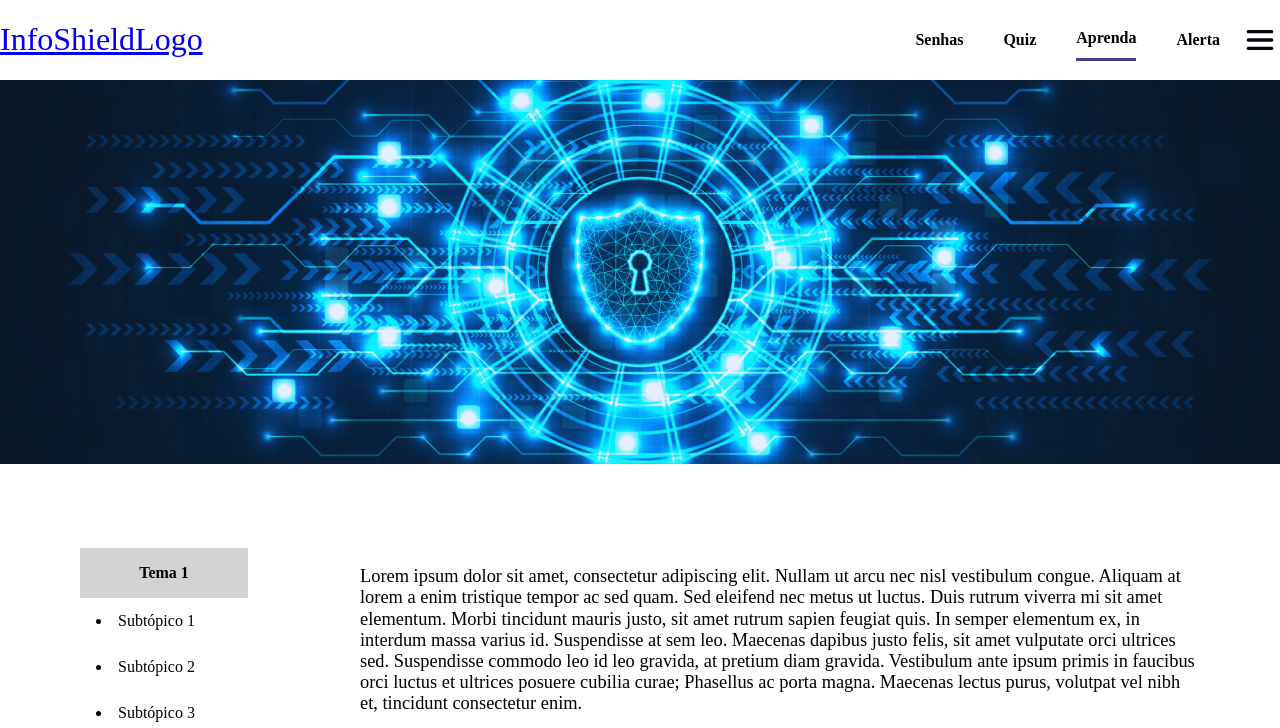
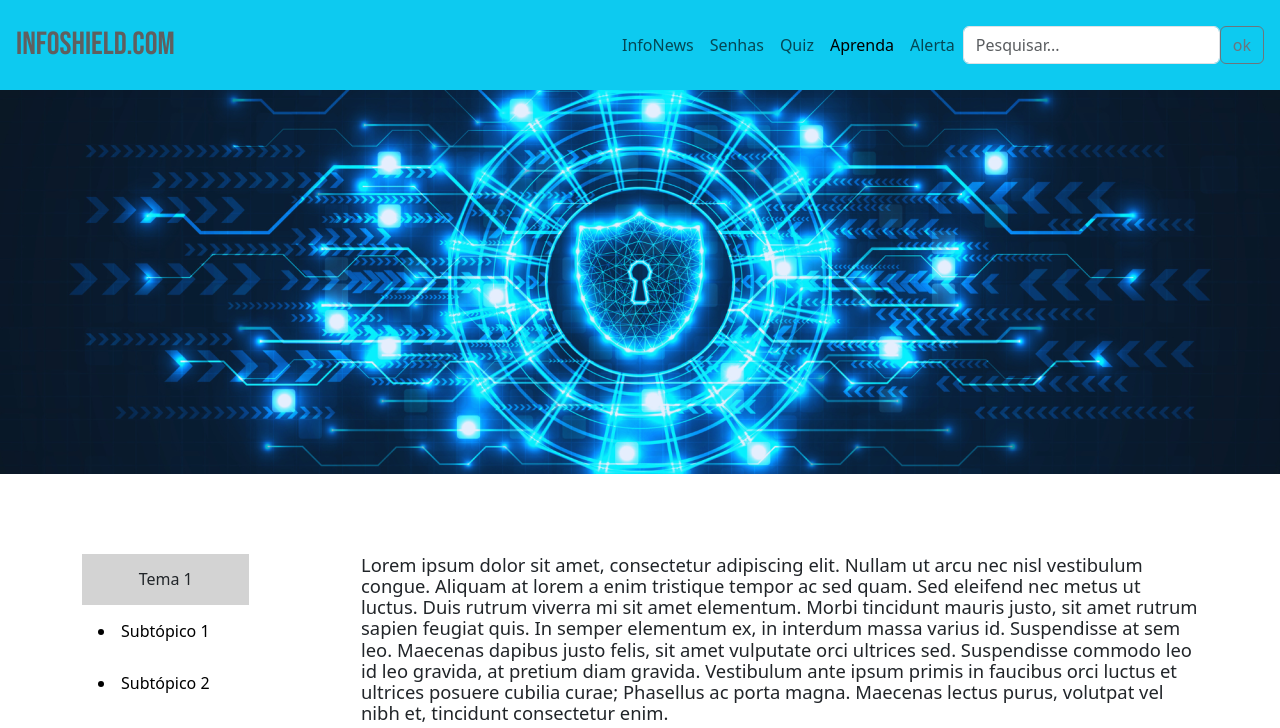
Before and after one commit to ICEI-PUC-Minas-PMV-SI/pmv-si-2024-1-pe1-t4-si_t4_app_web_1osem2024_gp01, a plain HTML site: page src/learn.html in a window 1280 px wide. Shown: the top 728 px of the page. Drawn offline with nearby package versions, Linux system fonts and the light colour scheme.

Commit message:
integracao layout header e footer - lauro

```diff
--- a/src/Password.html
+++ b/src/Password.html
@@ -6,86 +6,40 @@
     <title>Password Generator</title>
     <link rel="stylesheet" href="styles/global-styles.css" />
     <link rel="stylesheet" href="styles/password.css" />
+    <link href="/src/bootstrap-5.3.3-dist/bootstrap-5.3.3-dist/css/bootstrap.css" rel="stylesheet">
+    <link href="https://fonts.googleapis.com/css2?family=Archivo+Black&family=Bebas+Neue&family=Roboto:ital,wght@0,100;0,300;0,400;0,500;0,700;0,900;1,100;1,300;1,400;1,500;1,700;1,900&display=swap" rel="stylesheet">
   </head>
   <body>
     <header>
-      <div class="logo">
-        <h1><a href="index.html">InfoShieldLogo</a></h1>
-      </div>
-      <div class="menu">
-        <ul>
-          <li class="menu-item active">
-            <a href="password.html">Senhas</a>
+      <nav  class="navbar navbar-expand-md p-3 mb-0 bg-info text-muted ">
+
+          <a href="#"  class="navbar-brand bebas-neue-regular">InfoShield.com</a>
+          <button  class="navbar-toggler" data-bs-toggle="collapse" data-bs-target="#teste"><span class="navbar-toggler-icon"></span></button>
+
+             <div class="collapse navbar-collapse" id="teste">
+                  <ul class="navbar-nav ms-auto">
+                      <li class="nav-iten">
+                          <a href="/src/index.html"class="nav-link">InfoNews</a>
                       </li>
-          <li class="menu-item">
-            <a href="start-quiz.html">Quiz</a>
+                      <li class="nav-iten">
+                          <a href="../src/Password.html" class="nav-link active" >Senhas</a>
                       </li>
-          <li class="menu-item">
-            <a href="learn.html">Aprenda</a>
+                      <li class="nav-iten">
+                          <a href="../src/Quiz.html"class="nav-link" >Quiz</a>
                       </li>
-          <li class="menu-item">
-            <a href="alerta.html">Alerta</a>
+                      <li class="nav-iten">
+                          <a href="../src/learn.html" class="nav-link" >Aprenda</a>
                       </li>
+                      <li class="nav-iten" >
+                          <a href="../src/alerta.html" class="nav-link">Alerta</a>
                   </ul>
-        <svg
-          class="menu-icon"
-          width="40px"
-          height="40px"
-          viewBox="0 0 24 24"
-          version="1.1"
-          xmlns="http://www.w3.org/2000/svg"
-          xmlns:xlink="http://www.w3.org/1999/xlink"
-        >
-          <title>Menu</title>
-          <g
-            id="Page-1"
-            stroke="none"
-            stroke-width="1"
-            fill="none"
-            fill-rule="evenodd"
-          >
-            <g id="Menu">
-              <rect
-                id="Rectangle"
-                fill-rule="nonzero"
-                x="0"
-                y="0"
-                width="24"
-                height="24"
-              ></rect>
-              <line
-                x1="5"
-                y1="7"
-                x2="19"
-                y2="7"
-                id="Path"
-                stroke="#0C0310"
-                stroke-width="2"
-                stroke-linecap="round"
-              ></line>
-              <line
-                x1="5"
-                y1="17"
-                x2="19"
-                y2="17"
-                id="Path"
-                stroke="#0C0310"
-                stroke-width="2"
-                stroke-linecap="round"
-              ></line>
-              <line
-                x1="5"
-                y1="12"
-                x2="19"
-                y2="12"
-                id="Path"
-                stroke="#0C0310"
-                stroke-width="2"
-                stroke-linecap="round"
-              ></line>
-            </g>
-          </g>
-        </svg>
+
+                  <form class="form-inline d-flex">
+                    <input type="search" class="form-control" placeholder="Pesquisar..." aria-label="Search">
+                    <button class="btn btn-outline-secondary" type="submit">
+                      ok
+                    </button>
+                 </form>
              </div>
   </header>
     <section class="banner-principal">
@@ -183,8 +137,13 @@
         </div>
       </div>
     </div>
-    <footer class="footer">
-      <span>Footer</span>
+    <footer class="bg-info text-center">
+      <div id="barrmt"></div>
+        <p>copiright © 2024 | InfoShild</p>
+      <div id="barr"></div>
     </footer>
+
+        <script src="https://cdn.jsdelivr.net/npm/bootstrap@5.3.3/dist/js/bootstrap.bundle.min.js"
+         integrity="sha384-YvpcrYf0tY3lHB60NNkmXc5s9fDVZLESaAA55NDzOxhy9GkcIdslK1eN7N6jIeHz" crossorigin="anonymous"></script>
   </body>
 </html>
--- a/src/learn.html
+++ b/src/learn.html
@@ -6,86 +6,40 @@
     <title>Aprenda</title>
     <link rel="stylesheet" href="styles/global-styles.css" />
     <link rel="stylesheet" href="styles/learn.css" />
+    <link href="/src/bootstrap-5.3.3-dist/bootstrap-5.3.3-dist/css/bootstrap.css" rel="stylesheet">
+    <link href="https://fonts.googleapis.com/css2?family=Archivo+Black&family=Bebas+Neue&family=Roboto:ital,wght@0,100;0,300;0,400;0,500;0,700;0,900;1,100;1,300;1,400;1,500;1,700;1,900&display=swap" rel="stylesheet">
   </head>
   <body>
     <header>
-      <div class="logo">
-        <h1><a href="index.html">InfoShieldLogo</a></h1>
-      </div>
-      <div class="menu">
-        <ul>
-          <li class="menu-item">
-            <a href="password.html">Senhas</a>
+      <nav  class="navbar navbar-expand-md p-3 mb-0 bg-info text-muted ">
+
+          <a href="#"  class="navbar-brand bebas-neue-regular">InfoShield.com</a>
+          <button  class="navbar-toggler" data-bs-toggle="collapse" data-bs-target="#teste"><span class="navbar-toggler-icon"></span></button>
+
+             <div class="collapse navbar-collapse" id="teste">
+                  <ul class="navbar-nav ms-auto">
+                      <li class="nav-iten">
+                          <a href="/src/index.html"class="nav-link">InfoNews</a>
                       </li>
-          <li class="menu-item">
-            <a href="start-quiz.html">Quiz</a>
+                      <li class="nav-iten">
+                          <a href="../src/Password.html" class="nav-link" >Senhas</a>
                       </li>
-          <li class="menu-item active">
-            <a href="learn.html">Aprenda</a>
+                      <li class="nav-iten">
+                          <a href="../src/Quiz.html"class="nav-link" >Quiz</a>
                       </li>
-          <li class="menu-item">
-            <a href="alerta.html">Alerta</a>
+                      <li class="nav-iten">
+                          <a href="../src/learn.html" class="nav-link  active" >Aprenda</a>
                       </li>
+                      <li class="nav-iten" >
+                          <a href="../src/alerta.html" class="nav-link">Alerta</a>
                   </ul>
-        <svg
-          class="menu-icon"
-          width="40px"
-          height="40px"
-          viewBox="0 0 24 24"
-          version="1.1"
-          xmlns="http://www.w3.org/2000/svg"
-          xmlns:xlink="http://www.w3.org/1999/xlink"
-        >
-          <title>Menu</title>
-          <g
-            id="Page-1"
-            stroke="none"
-            stroke-width="1"
-            fill="none"
-            fill-rule="evenodd"
-          >
-            <g id="Menu">
-              <rect
-                id="Rectangle"
-                fill-rule="nonzero"
-                x="0"
-                y="0"
-                width="24"
-                height="24"
-              ></rect>
-              <line
-                x1="5"
-                y1="7"
-                x2="19"
-                y2="7"
-                id="Path"
-                stroke="#0C0310"
-                stroke-width="2"
-                stroke-linecap="round"
-              ></line>
-              <line
-                x1="5"
-                y1="17"
-                x2="19"
-                y2="17"
-                id="Path"
-                stroke="#0C0310"
-                stroke-width="2"
-                stroke-linecap="round"
-              ></line>
-              <line
-                x1="5"
-                y1="12"
-                x2="19"
-                y2="12"
-                id="Path"
-                stroke="#0C0310"
-                stroke-width="2"
-                stroke-linecap="round"
-              ></line>
-            </g>
-          </g>
-        </svg>
+
+                  <form class="form-inline d-flex">
+                    <input type="search" class="form-control" placeholder="Pesquisar..." aria-label="Search">
+                    <button class="btn btn-outline-secondary" type="submit">
+                      ok
+                    </button>
+                 </form>
              </div>
   </header>
     <main>
@@ -186,8 +140,13 @@
         </div>
       </div>
     </main>
-    <footer class="footer">
-      <span>Footer</span>
+    <footer class="bg-info text-center">
+      <div id="barrmt"></div>
+        <p>copiright © 2024 | InfoShild</p>
+      <div id="barr"></div>
     </footer>
+
+        <script src="https://cdn.jsdelivr.net/npm/bootstrap@5.3.3/dist/js/bootstrap.bundle.min.js"
+         integrity="sha384-YvpcrYf0tY3lHB60NNkmXc5s9fDVZLESaAA55NDzOxhy9GkcIdslK1eN7N6jIeHz" crossorigin="anonymous"></script>
   </body>
 </html>
--- a/src/styles/alerta.css
+++ b/src/styles/alerta.css
@@ -12,6 +12,7 @@ table {
 body {
     font-family: Arial, helvetica, sans-serif;
 }
+
 table {
     width: 400px;
     border-collapse: collapse;
--- a/src/styles/global-styles.css
+++ b/src/styles/global-styles.css
@@ -3,22 +3,6 @@
   max-height: 450px;
 }
 
-header {
-  display: flex;
-  flex-direction: row;
-}
-
-header .logo {
-  flex-basis: 50%;
-}
-
-header .logo h1 {
-  font-weight: lighter;
-}
-
-.menu-icon {
-  align-self: center;
-}
 
 body {
   margin-left: 0px;
@@ -61,12 +45,30 @@ body {
   border-bottom: 3px solid darkslateblue;
 }
 
-.footer {
-  background: lightgray;
+#barrmt{
+  background-color: rgb(0, 0, 215);
   width: 100%;
-  height: 75px;
-  justify-content: center;
-  display: flex;
-  align-items: center;
-  margin-top: 60px;
+  height: 5px;
+  margin-top: 40px;
 }
+
+#barr{
+  background-color: rgb(0, 0, 215);
+  width: 100%;
+  height: 5px;
+  margin-top: 0px;
+}
+
+footer p{
+  margin-top: 10px;
+  margin-bottom: 10px;
+  padding: 0%;
+}
+
+.bebas-neue-regular {
+  font-family: "Bebas Neue", sans-serif;
+  font-weight: 400;
+  font-style: normal;
+  font-size: 2rem !important;
+  color: rgb(96, 95, 95) !important;
+}
```
Also changed, not shown: src/Quiz.html (+33 -74 lines), src/alerta.html (+33 -74 lines), src/index.html (+0 -2 lines), src/reportar.html (+33 -74 lines), src/start-quiz.html (+33 -74 lines). Lines whose indentation alone changed are shown as unchanged.
